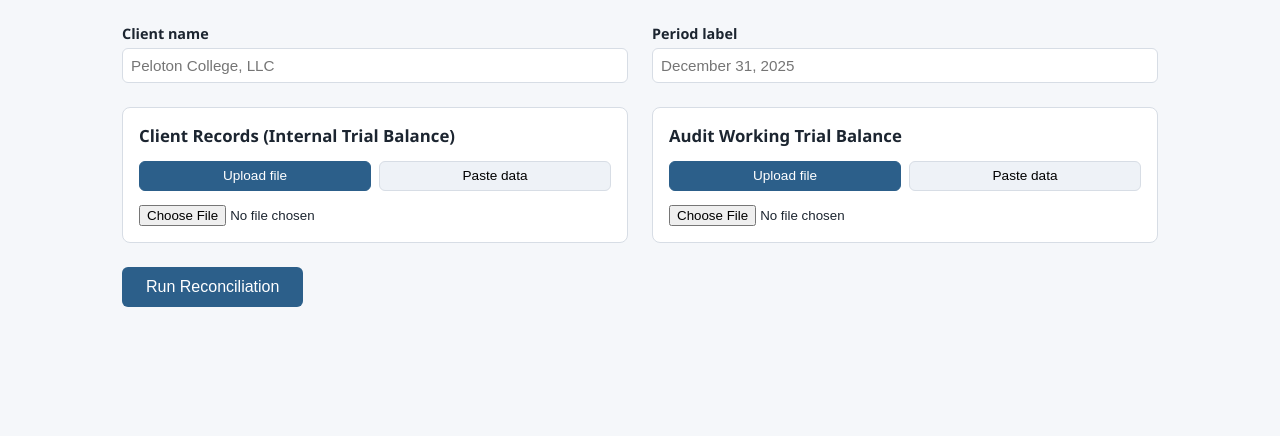
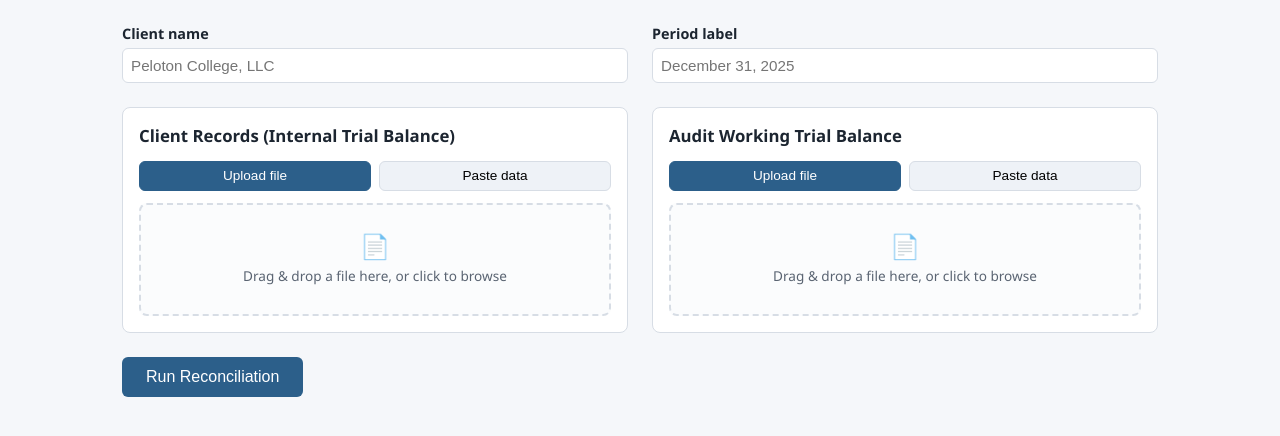
Before and after one commit to bdcookie6-eng/trialbalancevsinternal, a FastAPI app: page / in a window 1280 px wide. Shown: the part 105-541 px from the top of the page. Run offline with FastAPI, Linux system fonts and the light colour scheme.

Commit message:
Add drag-and-drop upload zones for client and audit files
Each file input is now wrapped in a styled dropzone that accepts
drag-and-drop in addition to click-to-browse, with drag-over and
file-selected visual states.

```diff
--- a/frontend/static/app.js
+++ b/frontend/static/app.js
@@ -189,6 +189,48 @@ async function handleFileInspect(target, file) {
 clientFileInput.addEventListener("change", () => handleFileInspect("client", clientFileInput.files[0]));
 auditFileInput.addEventListener("change", () => handleFileInspect("audit", auditFileInput.files[0]));
 
+function setupDropzone(target, input) {
+  const zone = document.getElementById(`${target}-dropzone`);
+  const filenameEl = zone.querySelector(".dropzone-filename");
+
+  function showFile(file) {
+    zone.classList.toggle("has-file", !!file);
+    filenameEl.textContent = file ? file.name : "";
+  }
+
+  ["dragenter", "dragover"].forEach((evt) =>
+    zone.addEventListener(evt, (e) => {
+      e.preventDefault();
+      e.stopPropagation();
+      zone.classList.add("dragover");
+    })
+  );
+
+  ["dragleave", "dragend"].forEach((evt) =>
+    zone.addEventListener(evt, (e) => {
+      e.preventDefault();
+      e.stopPropagation();
+      zone.classList.remove("dragover");
+    })
+  );
+
+  zone.addEventListener("drop", (e) => {
+    e.preventDefault();
+    e.stopPropagation();
+    zone.classList.remove("dragover");
+    const file = e.dataTransfer.files && e.dataTransfer.files[0];
+    if (!file) return;
+    input.files = e.dataTransfer.files;
+    showFile(file);
+    handleFileInspect(target, file);
+  });
+
+  input.addEventListener("change", () => showFile(input.files[0]));
+}
+
+setupDropzone("client", clientFileInput);
+setupDropzone("audit", auditFileInput);
+
 function renderSummaryPreview(data) {
   document.getElementById("preview-title").textContent = document.getElementById("client_name").value;
   document.getElementById("preview-subtitle").textContent =
--- a/frontend/static/style.css
+++ b/frontend/static/style.css
@@ -201,6 +201,59 @@ textarea {
 
 input[type="file"] { width: 100%; }
 
+.dropzone {
+  position: relative;
+  border: 2px dashed var(--border);
+  border-radius: 8px;
+  background: #fbfcfd;
+  padding: 1.5rem 1rem;
+  text-align: center;
+  transition: border-color 0.15s ease, background 0.15s ease;
+}
+
+.dropzone.dragover {
+  border-color: var(--accent);
+  background: #eaf2fa;
+}
+
+.dropzone.has-file {
+  border-style: solid;
+  border-color: var(--ok);
+  background: #f1faf3;
+}
+
+.dropzone input[type="file"] {
+  position: absolute;
+  inset: 0;
+  width: 100%;
+  height: 100%;
+  opacity: 0;
+  cursor: pointer;
+}
+
+.dropzone-label {
+  display: flex;
+  flex-direction: column;
+  align-items: center;
+  gap: 0.3rem;
+  pointer-events: none;
+}
+
+.dropzone-icon { font-size: 1.5rem; }
+
+.dropzone-text {
+  font-size: 0.85rem;
+  color: #5a6472;
+}
+
+.dropzone-filename {
+  font-size: 0.85rem;
+  font-weight: 600;
+  color: var(--accent);
+}
+
+.dropzone.has-file .dropzone-text { display: none; }
+
 #run-btn {
   margin-top: 1.5rem;
   padding: 0.7rem 1.5rem;
--- a/frontend/templates/index.html
+++ b/frontend/templates/index.html
@@ -26,7 +26,14 @@
             <button type="button" class="mode-btn active" data-mode="file" data-target="client">Upload file</button>
             <button type="button" class="mode-btn" data-mode="text" data-target="client">Paste data</button>
           </div>
-          <input type="file" id="client_file" name="client_file" accept=".csv,.xlsx,.xls,.pdf" />
+          <div class="dropzone" id="client-dropzone">
+            <input type="file" id="client_file" name="client_file" accept=".csv,.xlsx,.xls,.pdf" />
+            <div class="dropzone-label">
+              <span class="dropzone-icon">📄</span>
+              <span class="dropzone-text">Drag &amp; drop a file here, or click to browse</span>
+              <span class="dropzone-filename"></span>
+            </div>
+          </div>
           <textarea id="client_text" name="client_text" placeholder="Paste account name / balance rows here" hidden></textarea>
           <div id="client-mapping-panel" class="mapping-panel" hidden>
             <p class="mapping-note">Couldn't automatically detect the columns in this file.
@@ -56,7 +63,14 @@
             <button type="button" class="mode-btn active" data-mode="file" data-target="audit">Upload file</button>
             <button type="button" class="mode-btn" data-mode="text" data-target="audit">Paste data</button>
           </div>
-          <input type="file" id="audit_file" name="audit_file" accept=".csv,.xlsx,.xls,.pdf" />
+          <div class="dropzone" id="audit-dropzone">
+            <input type="file" id="audit_file" name="audit_file" accept=".csv,.xlsx,.xls,.pdf" />
+            <div class="dropzone-label">
+              <span class="dropzone-icon">📄</span>
+              <span class="dropzone-text">Drag &amp; drop a file here, or click to browse</span>
+              <span class="dropzone-filename"></span>
+            </div>
+          </div>
           <textarea id="audit_text" name="audit_text" placeholder="Paste account name / balance rows here" hidden></textarea>
           <div id="column-picker" hidden>
             <label>Balance column to compare
```
